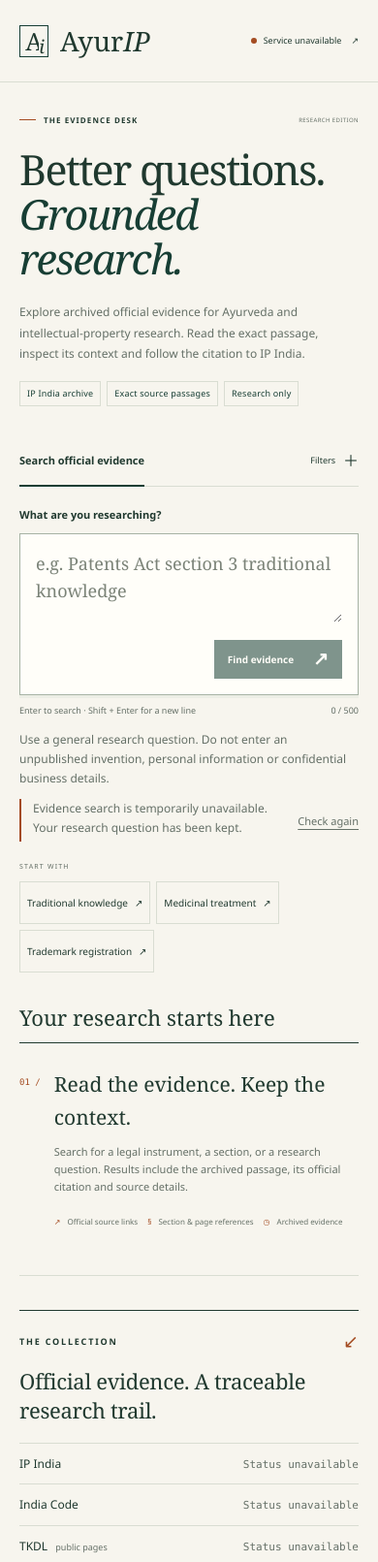
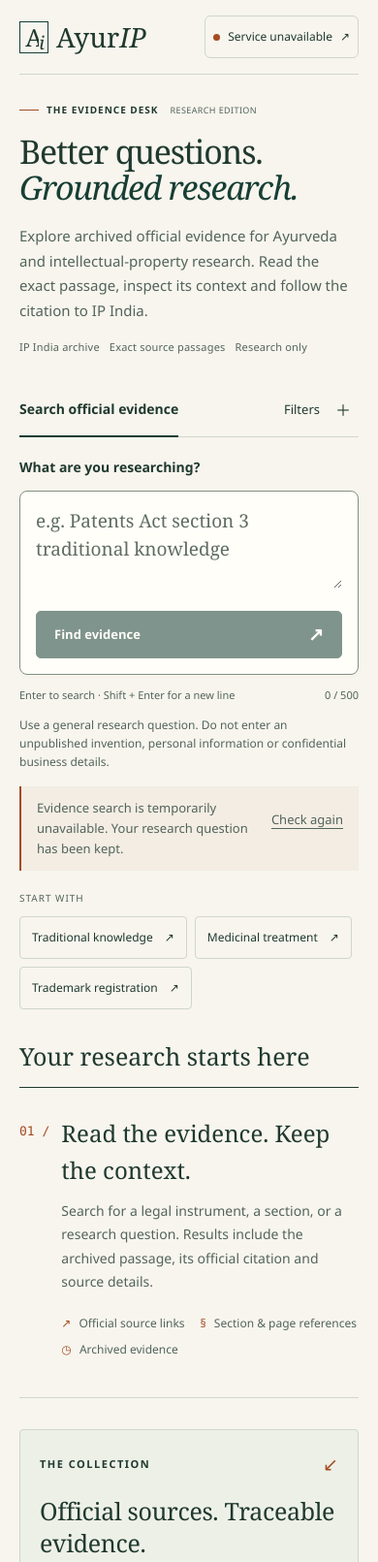
Before and after one commit to Krispymarty/Ayurveda-rag, a plain HTML site: page web/index.html in a window 390 px wide. Shown: the top 1611 px of the page at 97% size. Drawn offline with Linux system fonts and the light colour scheme; files that its build step writes are made by us from their sources; no server answers; files whose address does not match are found by name.

Commit message:
feat(ui): polish evidence desk hierarchy and responsive controls

```diff
--- a/web/app.js
+++ b/web/app.js
@@ -212,7 +212,7 @@
       entry.append(node('h3', '', sources[id]));
       const dl = node('dl');
       addDefinition(dl, 'Searchable documents', formatNumber.format(count));
-      addDefinition(dl, 'Last capture', dateLabel(item?.last_successful_sync));
+      addDefinition(dl, 'Last capture', dateLabel(item?.last_successful_capture || item?.last_successful_sync));
       addDefinition(dl, 'Last publication', dateLabel(item?.last_successful_publication));
       addDefinition(dl, 'Source coverage', count ? 'Archived evidence available' : 'Not admitted to this release');
       addDefinition(dl, 'Evidence role', id === 'tkdl' ? 'Institutional background' : 'Official archived evidence');
@@ -222,8 +222,8 @@
     }
     $('source-list').replaceChildren(sourceList);
     $('source-details').replaceChildren(details);
-    $('coverage-note').textContent = data.index_available ? `${formatNumber.format(total)} archived documents in the active searchable collection. India Code and TKDL certification remains pending.` : 'No active searchable index. Source certification is pending.';
-    $('source-summary').textContent = 'Counts describe the active searchable collection. Staged files and quarantined source candidates are not searchable evidence. Fresh synchronization is paused.';
+    $('coverage-note').textContent = data.index_available ? `${formatNumber.format(total)} archived documents. Each result includes its official source and capture details.` : 'The evidence collection is temporarily unavailable. Please check service status.';
+    $('source-summary').textContent = 'Explore archived IP India documents. India Code and TKDL are not included in this collection. The archive is not currently refreshing; legal status remains unknown.';
     $('generation-line').textContent = data.active_generation_id ? `Collection identifier: ${data.active_generation_id}` : 'No active collection is available.';
   }
   async function loadSources() {
--- a/web/index.html
+++ b/web/index.html
@@ -3,12 +3,14 @@
 <head>
 <meta charset="utf-8"><meta name="viewport" content="width=device-width, initial-scale=1"><meta name="color-scheme" content="light"><meta name="theme-color" content="#173e34"><meta name="description" content="Search archived official evidence on Ayurveda, intellectual property and regulation. Every passage links to its source."><title>AyurIP — The evidence desk</title><link rel="stylesheet" href="/assets/styles.css"><script src="/assets/app.js" defer></script>
 <link rel="icon" type="image/svg+xml" href="/assets/favicon.svg">
+<link rel="stylesheet" href="/assets/polish.css">
 </head>
-<body>
+<body class="research-app">
 <a class="skip-link" href="#research">Skip to research</a>
-<header class="site-header"><a class="brand" href="/" aria-label="AyurIP home"><span class="brand-symbol" aria-hidden="true">A<span>i</span></span><span>Ayur<i>IP</i></span></a><div class="header-caption">AYURVEDA · INTELLECTUAL PROPERTY · REGULATION</div><button class="header-status" id="status-toggle" type="button" aria-expanded="false" aria-controls="source-panel"><span class="status-dot" id="health-dot" aria-hidden="true"></span><span id="health-label">Checking service</span><span aria-hidden="true">↗</span></button></header>
+<header class="site-header"><a class="brand" href="/" aria-label="AyurIP home"><span class="brand-symbol" aria-hidden="true">A<span>i</span></span><span>Ayur<i>IP</i></span></a><nav class="header-nav" aria-label="Primary navigation"><a href="#research" aria-current="location">Research</a><a href="#research-help">Using AyurIP</a></nav><button class="header-status" id="status-toggle" type="button" aria-expanded="false" aria-controls="source-panel"><span class="status-dot" id="health-dot" aria-hidden="true"></span><span id="health-label">Checking service</span><span aria-hidden="true">↗</span></button></header>
 <main>
-<section class="intro" aria-labelledby="page-title"><div class="eyebrow"><span class="small-rule" aria-hidden="true"></span>THE EVIDENCE DESK <span class="edition">RESEARCH EDITION</span></div><h1 id="page-title">Better questions.<br><em>Grounded research.</em></h1><p class="intro-copy">Explore archived official evidence for Ayurveda and intellectual-property research. Read the exact passage, inspect its context and follow the citation to IP India.</p><div class="scope-badges" aria-label="Service scope"><span>IP India archive</span><span>Exact source passages</span><span>Research only</span></div></section>
+<section class="intro" aria-labelledby="page-title"><div class="intro-heading"><div class="eyebrow"><span class="small-rule" aria-hidden="true"></span>THE EVIDENCE DESK <span class="edition">RESEARCH EDITION</span></div><h1 id="page-title">Better questions.<br><em>Grounded research.</em></h1></div><div class="intro-support"><p class="intro-copy">Explore archived official evidence for Ayurveda and intellectual-property research. Read the exact passage, inspect its context and follow the citation to IP India.</p><div class="scope-badges" role="list" aria-label="Service scope"><span role="listitem">IP India archive</span><span role="listitem">Exact source passages</span><span role="listitem">Research only</span></div></div></section>
+<section id="source-panel" class="source-panel" hidden aria-labelledby="source-panel-title"><div class="source-panel-heading"><div><span class="eyebrow">COLLECTION TRANSPARENCY</span><h2 id="source-panel-title" tabindex="-1">Source status</h2></div><button type="button" class="text-button" id="close-sources">Close <span aria-hidden="true">×</span></button></div><p id="source-summary">Source information is loading.</p><div id="source-details"></div><p class="generation-line" id="generation-line"></p></section>
 <section class="research-layout" id="research" aria-label="Evidence research">
 <div class="research-main">
 <div class="research-toolbar"><div class="research-mode">Search official evidence</div><button class="filter-toggle" id="filter-toggle" type="button" aria-expanded="false" aria-controls="filters">Filters <span id="filter-count"></span><span aria-hidden="true">＋</span></button></div>
@@ -17,9 +19,9 @@
 <div class="suggestions" id="suggestions"><span>START WITH</span><button type="button" data-query="Patents Act section 3 traditional knowledge">Traditional knowledge <span aria-hidden="true">↗</span></button><button type="button" data-query="Patents Act section 3 medicinal treatment">Medicinal treatment <span aria-hidden="true">↗</span></button><button type="button" data-query="Trade Marks Act registration">Trademark registration <span aria-hidden="true">↗</span></button></div>
 <div class="results-heading"><h2 id="results-title">Your research starts here</h2><span id="results-meta"></span></div><div id="announcement" class="sr-only" role="status" aria-live="polite" aria-atomic="true"></div><section id="results" aria-labelledby="results-title" aria-busy="false"><div class="welcome-state"><span class="folio-number" aria-hidden="true">01 /</span><div><h3>Read the evidence. Keep the context.</h3><p>Search for a legal instrument, a section, or a research question. Results include the archived passage, its official citation and source details.</p><div class="welcome-notes"><span><span aria-hidden="true">↗</span> Official source links</span><span><span aria-hidden="true">§</span> Section &amp; page references</span><span><span aria-hidden="true">◷</span> Archived evidence</span></div></div></div></section>
 </div>
-<aside class="research-sidebar" aria-label="Collection information"><div class="sidebar-heading"><span class="eyebrow">THE COLLECTION</span><span aria-hidden="true">↙</span></div><p class="collection-intro">Official evidence.<br> A traceable research trail.</p><div class="source-list" id="source-list"><div class="source-row"><span>IP India</span><span class="source-count">Checking…</span></div><div class="source-row"><span>India Code</span><span class="source-count">Not available</span></div><div class="source-row"><span>TKDL <small>public pages</small></span><span class="source-count">Not available</span></div></div><p class="coverage-note" id="coverage-note">Checking the active searchable collection.</p><button class="text-button source-detail-button" id="source-detail-button" type="button" aria-expanded="false" aria-controls="source-panel">View source status <span aria-hidden="true">↗</span></button><div class="reading-note"><span class="eyebrow">KNOW THE BOUNDARY</span><p>Available: archived IP India research. India Code, TKDL and biodiversity/ABS evidence are not certified for this release.</p><p>Document legal status remains <strong>unknown</strong>. A live official link does not establish current law or applicability. Generated legal answers and the private AI Passport are not available on this public page.</p></div></aside>
+<aside class="research-sidebar" aria-label="Collection information"><div class="sidebar-heading"><span class="eyebrow">THE COLLECTION</span><span aria-hidden="true">↙</span></div><p class="collection-intro">Official sources.<br> Traceable evidence.</p><div class="source-list" id="source-list"><div class="source-row"><span>IP India</span><span class="source-count">Checking…</span></div><div class="source-row"><span>India Code</span><span class="source-count">Not available</span></div><div class="source-row"><span>TKDL <small>public pages</small></span><span class="source-count">Not available</span></div></div><p class="coverage-note" id="coverage-note">Checking the active searchable collection.</p><button class="text-button source-detail-button" id="source-detail-button" type="button" aria-expanded="false" aria-controls="source-panel">View source status <span aria-hidden="true">↗</span></button><div class="reading-note"><span class="eyebrow">KNOW THE BOUNDARY</span><p>Available: archived IP India research. India Code, TKDL and biodiversity/ABS evidence are not certified for this release.</p><p>Document legal status remains <strong>unknown</strong>. A live official link does not establish current law or applicability. Generated legal answers and the private AI Passport are not available on this public page.</p></div></aside>
 </section>
-<section id="source-panel" class="source-panel" hidden aria-labelledby="source-panel-title"><div class="source-panel-heading"><div><span class="eyebrow">COLLECTION TRANSPARENCY</span><h2 id="source-panel-title" tabindex="-1">Source status</h2></div><button type="button" class="text-button" id="close-sources">Close <span aria-hidden="true">×</span></button></div><p id="source-summary">Source information is loading.</p><div id="source-details"></div><p class="generation-line" id="generation-line"></p></section>
+
 <section id="research-help" class="research-help" aria-labelledby="help-title"><div><span class="eyebrow">USE AYURIP WITH CARE</span><h2 id="help-title">A starting point for source research.</h2></div><details><summary>How should I search?</summary><p>Begin with an instrument and a topic, such as “Patents Act section 3 traditional knowledge”. Broaden the wording if no passage matches. Expand each passage, inspect its section/page reference and open the official document to read surrounding provisions.</p></details><details><summary>What does a result establish?</summary><p>A result identifies text in an archived official source. Search ranking does not determine whether a rule applies to your situation, is complete, or remains in force. Verify amendments, commencement and current status with authoritative records and an appropriately qualified adviser.</p></details><details><summary>Privacy and research limitations</summary><p>Search terms are sent to the service to retrieve passages. This public search does not invoke an answer model. Do not submit sensitive personal information, unpublished inventions or confidential material. Access may be limited to protect availability. AyurIP provides legal information for research, not legal or medical advice.</p></details></section>
 </main>
 <footer class="site-footer"><span class="footer-brand">AyurIP <span>/</span> The evidence desk</span><p>Archived evidence for research. Verify applicability, amendments and current legal status before relying on a document.</p><a href="#research-help">Help &amp; privacy <span aria-hidden="true">↗</span></a></footer>
--- /dev/null
+++ b/web/polish.css
@@ -0,0 +1,201 @@
+/* Public evidence desk. Scoped so the private Passport keeps its existing UI. */
+body.research-app {
+  --muted: #53645b;
+  --line: #cfd7ca;
+  --space-1: 4px;
+  --space-2: 8px;
+  --space-3: 16px;
+  --space-4: 24px;
+  --space-5: 32px;
+  --space-6: 48px;
+  --control-line: #82917f;
+  font-size: 16px;
+  -webkit-font-smoothing: antialiased;
+}
+.research-app :is(.site-header, main, .site-footer) {
+  width: calc(100% - 96px);
+  max-width: 1248px;
+  margin-inline: auto;
+  padding-inline: 0;
+}
+.research-app :is(#research, #research-help, #source-panel) { scroll-margin-top: 24px; }
+.research-app .site-header { padding-block: 24px; gap: 32px; }
+.research-app .brand { font-size: 32px; gap: 12px; min-height: 44px; }
+.research-app .header-nav { display: flex; align-items: center; gap: 32px; margin-left: auto; }
+.research-app .header-nav a { font-size: 14px; text-decoration: none; padding: 12px 0; border-bottom: 2px solid transparent; }
+.research-app .header-nav a[aria-current] { border-color: var(--forest); }
+.research-app .header-nav a:hover { color: var(--accent); }
+.research-app .header-status {
+  display: grid;
+  grid-template-columns: 7px 1fr auto;
+  border: 1px solid var(--line);
+  border-radius: 6px;
+  padding: 10px 12px;
+  min-height: 44px;
+  font-size: 12px;
+  gap: 9px;
+  line-height: 1.4;
+}
+.research-app .header-status:hover { background: var(--pale); border-color: #9eae9c; }
+.research-app .status-dot { width: 7px; height: 7px; }
+.research-app .intro { display: grid; grid-template-columns: 1.2fr 1fr; gap: 64px; align-items: center; max-width: none; padding: 40px 0 32px; }
+.research-app .intro-heading > .eyebrow { display: flex; gap: 12px; align-items: center; }
+.research-app .eyebrow { font-size: 11px; letter-spacing: 1.5px; }
+.research-app .edition { font-size: 10px; margin-left: 8px; }
+.research-app h1 { font-size: clamp(43px, 4.7vw, 60px); line-height: 1.08; letter-spacing: -1.9px; margin: 20px 0 0; }
+.research-app .intro-support { padding-top: 28px; }
+.research-app .intro-copy { font-size: 16px; line-height: 1.7; max-width: 44ch; }
+.research-app .scope-badges { gap: 10px 20px; margin-top: 20px; }
+.research-app .scope-badges span { border: 0; padding: 0; font-size: 12px; color: var(--muted); display: inline-flex; align-items: center; }
+.research-app .scope-badges span + span::before { content: none; }
+.research-app .research-layout { grid-template-columns: minmax(0, 1fr) 280px; gap: 40px; }
+.research-app .research-toolbar { min-height: 56px; }
+.research-app .research-mode { font-size: 15px; padding: 16px 0; }
+.research-app .filter-toggle { font-size: 13px; min-height: 44px; padding: 10px 8px; gap: 8px; }
+.research-app .filter-toggle:hover, .research-app .filter-toggle[aria-expanded="true"] { background: var(--pale); }
+.research-app .search-form { margin-top: 24px; }
+.research-app .search-form > label { font-size: 14px; margin-bottom: 12px; }
+.research-app .query-row { min-height: 136px; padding: 20px; gap: 20px; border-color: var(--control-line); border-radius: 8px; box-shadow: 0 2px 5px #173e3405; }
+.research-app .query-row:focus-within { border-color: var(--forest); box-shadow: 0 0 0 3px #173e3417; }
+.research-app textarea { min-height: 84px; line-height: 1.55; font-size: 21px; }
+.research-app textarea::placeholder { color: #5f6d62; font-size: 20px; }
+.research-app .submit-button { min-height: 48px; border-radius: 5px; font-size: 13px; gap: 18px; padding: 13px 18px; }
+.research-app .submit-button:active { background: #102e26; }
+.research-app .query-footer { font-size: 12px; padding-top: 12px; }
+.research-app .privacy-hint { font-size: 12px; line-height: 1.6; margin-top: 12px; max-width: 74ch; }
+.research-app .service-notice { margin-top: 16px; font-size: 13px; line-height: 1.6; gap: 12px; }
+.research-app .service-notice.unavailable { padding: 12px 16px; background: #f3ede3; }
+.research-app .text-button { font-size: 13px; min-height: 44px; display: inline-flex; align-items: center; }
+.research-app .filters { gap: 16px; padding-block: 20px; }
+.research-app .field label { font-size: 12px; }
+.research-app select { min-height: 44px; font-size: 14px; padding: 10px; border-color: var(--control-line); border-radius: 4px; }
+.research-app .suggestions { gap: 8px; margin-top: 20px; }
+.research-app .suggestions > span { font-size: 10px; letter-spacing: 1px; }
+.research-app .suggestions button { min-height: 44px; font-size: 12px; padding: 10px 12px; border-radius: 4px; gap: 12px; }
+.research-app .results-heading { margin-top: 32px; padding-bottom: 16px; }
+.research-app .results-heading h2 { font-size: 27px; }
+.research-app .results-heading > span { font-size: 11px; line-height: 1.6; }
+.research-app .welcome-state { padding: 28px 0 40px; gap: 20px; }
+.research-app .folio-number { font-size: 13px; }
+.research-app .welcome-state h3 { font-size: 25px; }
+.research-app .welcome-state p { font-size: 14px; line-height: 1.75; max-width: 58ch; }
+.research-app .welcome-notes { font-size: 12px; gap: 16px; margin-top: 20px; }
+.research-app .research-sidebar { display: block; background: #edf0e7; border: 1px solid var(--line); border-radius: 4px; padding: 24px; }
+.research-app .sidebar-heading > .eyebrow { font-size: 11px; }
+.research-app .collection-intro { font-size: 25px; line-height: 1.32; margin-block: 16px 24px; }
+.research-app .source-row { font-size: 14px; padding-block: 14px; gap: 12px; }
+.research-app .source-count { font-size: 11px; }
+.research-app .source-row small { font-size: 12px; }
+.research-app .coverage-note { font-size: 12px; line-height: 1.7; margin-top: 16px; }
+.research-app .source-detail-button { font-size: 13px; }
+.research-app .reading-note { margin-top: 24px; padding-top: 20px; }
+.research-app .reading-note .eyebrow { font-size: 10px; }
+.research-app .reading-note p { font-size: 12px; line-height: 1.75; }
+.research-app .evidence-hit { padding: 28px 0; animation: evidence-arrive 160ms ease-out both; }
+.research-app .hit-eyebrow { font-size: 12px; gap: 12px; letter-spacing: .15px; }
+.research-app .hit-number { font-size: 13px; }
+.research-app .hit-role { font-size: 11px; padding: 3px 7px; }
+.research-app .evidence-hit h3 { font-size: 26px; line-height: 1.35; margin-block: 12px; }
+.research-app .hit-anchor { font-size: 12px; gap: 12px; }
+.research-app .legal-status { color: #8d411e; }
+.research-app .hit-passage { font-size: 18px; line-height: 1.8; margin-block: 20px 12px; max-width: 78ch; }
+.research-app .hit-passage.collapsed { -webkit-line-clamp: 5; }
+.research-app .hit-footer { gap: 16px; }
+.research-app .provenance { font-size: 12px; margin-top: 12px; }
+.research-app .provenance summary { min-height: 44px; padding-block: 10px; }
+.research-app .provenance dl { grid-template-columns: 110px minmax(0, 1fr); font-size: 12px; padding: 16px; gap: 10px 16px; border-radius: 4px; }
+.research-app .provenance dd { font-size: 11px; line-height: 1.7; }
+.research-app .result-notice { font-size: 13px; line-height: 1.7; padding: 8px 14px; }
+.research-app .state-block { padding-block: 32px; }
+.research-app .state-block h3 { font-size: 27px; }
+.research-app .state-block p { font-size: 14px; line-height: 1.75; }
+.research-app .source-panel { margin: 0 0 32px; padding: 24px; background: var(--white); border: 1px solid var(--line); border-top: 2px solid var(--forest); }
+.research-app .source-panel h2 { font-size: 30px; }
+.research-app .source-panel > p { font-size: 14px; }
+.research-app .source-status-entry { grid-template-columns: 130px minmax(0, 1fr); }
+.research-app .source-status-entry h3 { font-size: 15px; }
+.research-app .source-status-entry dl { font-size: 13px; grid-template-columns: 150px minmax(0, 1fr); gap: 8px 16px; }
+.research-app .generation-line { font-size: 11px !important; }
+.research-app .research-help { margin-top: 40px; padding-top: 32px; }
+.research-app .research-help h2 { font-size: 30px; margin-top: 8px; }
+.research-app .research-help summary { min-height: 52px; font-size: 14px; padding-block: 16px; }
+.research-app .research-help details p { font-size: 14px; line-height: 1.8; max-width: 78ch; }
+.research-app .site-footer { padding-block: 24px 32px; margin-top: 40px; font-size: 12px; align-items: start; }
+.research-app .site-footer p { max-width: 57ch; line-height: 1.7; }
+.research-app .footer-brand { font-size: 15px; }
+.research-app .site-footer > a { min-height: 44px; display: inline-flex; align-items: start; padding-top: 3px; }
+.research-app :is(button, a, select, summary, .query-row) { transition: background-color 140ms ease-out, border-color 140ms ease-out, box-shadow 140ms ease-out; }
+@keyframes evidence-arrive { from { opacity: .35; } to { opacity: 1; } }
+
+@media (max-width: 1100px) {
+  .research-app .intro { gap: 40px; grid-template-columns: 1.3fr 1fr; }
+  .research-app .intro-copy { font-size: 15px; }
+  .research-app .scope-badges { gap: 8px 12px; }
+  .research-app .research-layout { gap: 28px; grid-template-columns: minmax(0, 1fr) 256px; }
+  .research-app .research-sidebar { padding: 20px; }
+}
+@media (max-width: 900px) {
+  .research-app :is(.site-header, main, .site-footer) { width: calc(100% - 64px); }
+  .research-app .intro { grid-template-columns: 1fr; gap: 24px; padding-block: 32px; }
+  .research-app .intro-support { padding: 0; }
+  .research-app .intro-copy { max-width: 62ch; font-size: 16px; }
+  .research-app .research-layout { grid-template-columns: minmax(0, 1fr); gap: 32px; }
+  .research-app .query-row { display: flex; }
+  .research-app .submit-button { margin: 0; }
+  .research-app .research-sidebar { display: grid; grid-template-columns: 1fr 1fr; column-gap: 32px; padding: 24px; }
+  .research-app :is(.sidebar-heading, .collection-intro, .source-list, .coverage-note, .source-detail-button) { grid-column: 1; }
+  .research-app .reading-note { grid-column: 2; grid-row: 1 / 6; border-top: 0; border-left: 1px solid var(--line); margin: 0; padding: 0 0 0 24px; }
+  .research-app .header-nav { gap: 20px; }
+}
+@media (max-width: 600px) {
+  .research-app :is(.site-header, main, .site-footer) { width: calc(100% - 40px); }
+  .research-app .site-header { padding-block: 16px; gap: 12px; }
+  .research-app .header-nav { display: none; }
+  .research-app .brand { font-size: 28px; gap: 8px; }
+  .research-app .header-status { max-width: 176px; white-space: normal; text-align: left; font-size: 12px; padding: 8px; gap: 8px; }
+  .research-app .header-status > span:last-child { margin-left: 0; }
+  .research-app h1 { font-size: clamp(32px, 8.7vw, 44px); letter-spacing: -1.2px; margin-top: 16px; }
+  .research-app .intro { padding-block: 28px; gap: 20px; }
+  .research-app .intro-heading > .eyebrow { font-size: 10px; gap: 8px; letter-spacing: 1px; flex-wrap: wrap; }
+  .research-app .edition { font-size: 9px; margin-left: 4px; }
+  .research-app .small-rule { width: 20px; }
+  .research-app .intro-copy { font-size: 15px; line-height: 1.7; }
+  .research-app .scope-badges { margin-top: 16px; gap: 8px 10px; }
+  .research-app .scope-badges span { font-size: 11px; }
+  .research-app .scope-badges span + span::before { margin-right: 10px; }
+  .research-app .research-mode { font-size: 14px; }
+  .research-app .search-form { margin-top: 20px; }
+  .research-app .query-row { display: block; padding: 16px; }
+  .research-app textarea { font-size: 20px; min-height: 84px; }
+  .research-app textarea::placeholder { font-size: 19px; }
+  .research-app .submit-button { width: 100%; margin: 16px 0 0; justify-content: space-between; }
+  .research-app .query-footer { font-size: 11px; flex-wrap: wrap; }
+  .research-app .privacy-hint { font-size: 12px; }
+  .research-app .suggestions { gap: 8px; }
+  .research-app .suggestions > span { font-size: 10px; width: 100%; }
+  .research-app .suggestions button { font-size: 12px; }
+  .research-app .results-heading { gap: 12px; align-items: start; }
+  .research-app .results-heading h2 { font-size: 25px; }
+  .research-app .results-heading > span { font-size: 11px; max-width: 100px; }
+  .research-app .welcome-state { gap: 12px; }
+  .research-app .welcome-state h3 { font-size: 24px; }
+  .research-app .welcome-notes { gap: 8px 16px; }
+  .research-app .research-sidebar { display: block; padding: 20px; }
+  .research-app .reading-note { margin-top: 24px; border-left: 0; border-top: 1px solid var(--line); padding: 20px 0 0; }
+  .research-app .evidence-hit h3 { font-size: 25px; }
+  .research-app .hit-passage { font-size: 17px; line-height: 1.8; }
+  .research-app .hit-footer { align-items: start; flex-wrap: wrap; gap: 4px 16px; }
+  .research-app .provenance dl { grid-template-columns: minmax(0, 1fr); gap: 4px; }
+  .research-app .provenance dd { margin-bottom: 12px; }
+  .research-app .provenance dd:last-child { margin-bottom: 0; }
+  .research-app .source-panel { padding: 20px; }
+  .research-app .source-status-entry { grid-template-columns: 1fr; gap: 12px; }
+  .research-app .source-status-entry dl { grid-template-columns: 1fr 1fr; font-size: 12px; }
+  .research-app .research-help h2 { font-size: 27px; }
+  .research-app .site-footer { display: block; }
+  .research-app .site-footer p { font-size: 12px; margin-block: 12px; }
+  .research-app .site-footer > a { font-size: 13px; }
+}
+@media (prefers-reduced-motion: reduce) {
+  .research-app *, .research-app *::before, .research-app *::after { animation: none !important; transition: none !important; }
+}
```
Also changed, not shown: 1 other file.
